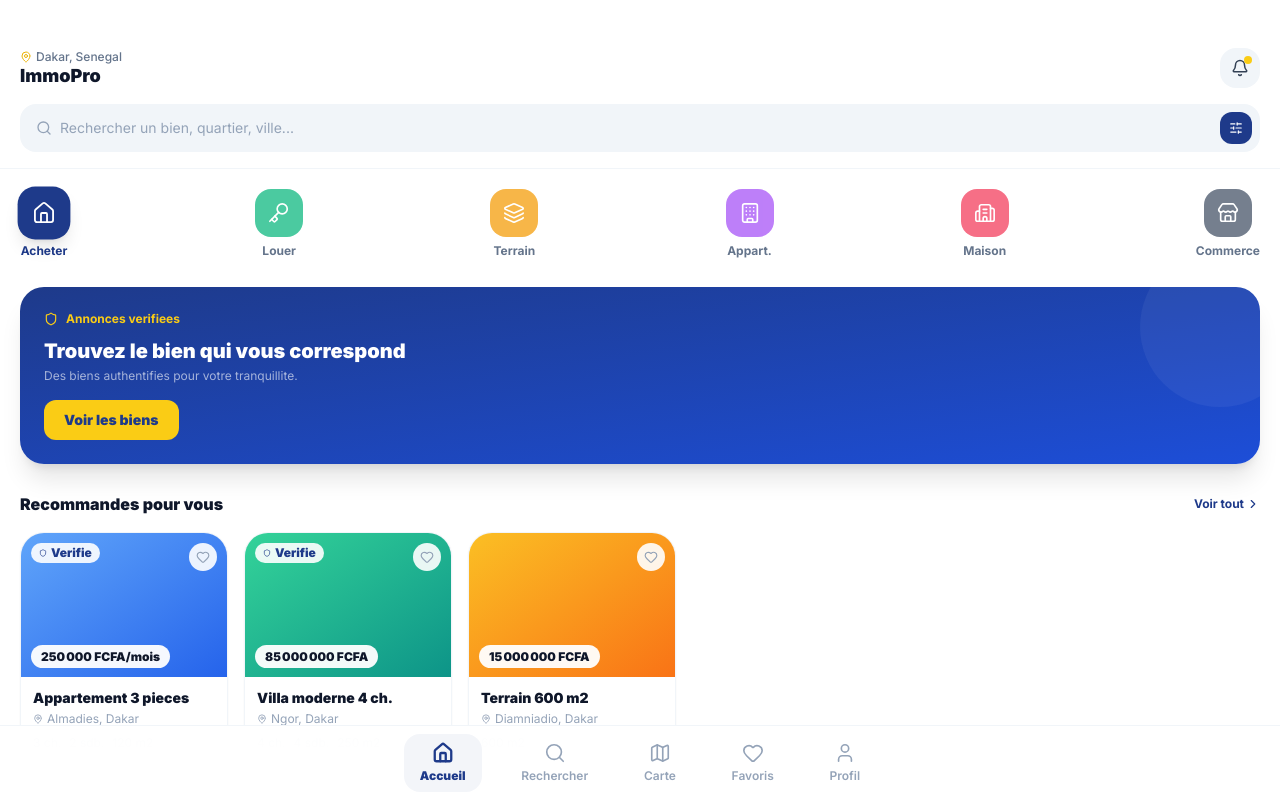
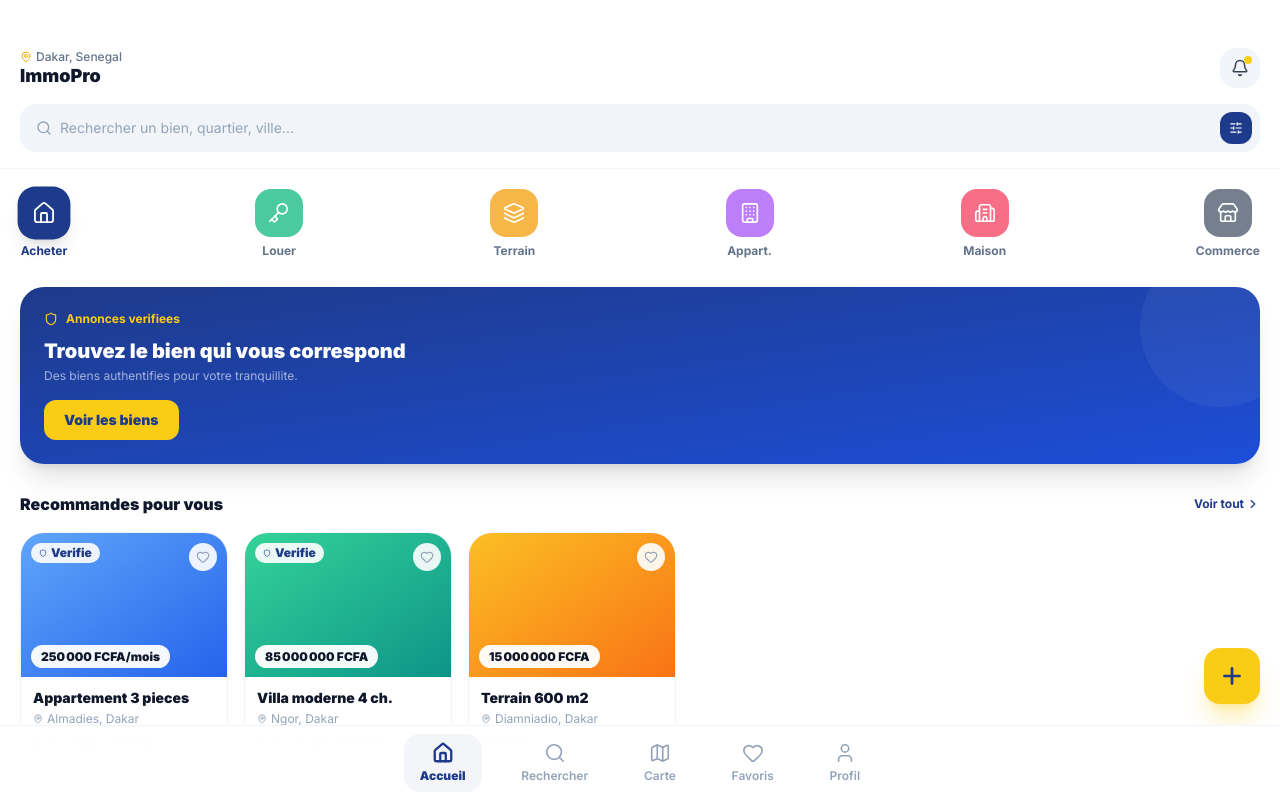
Before and after one commit to Amdyb/ImmoPro, a Next.js app: page /home in a window 1280 px wide. Shown: the top 800 px of the page. Built offline with nearby package versions, Linux system fonts and the light colour scheme; no server answers.

Commit message:
feat: floating add property button

```diff
--- a/src/app/(main)/home/page.tsx
+++ b/src/app/(main)/home/page.tsx
@@ -3,7 +3,7 @@
 export const dynamic = 'force-dynamic'
 
 import { useState, useEffect } from 'react'
-import { Search, Bell, MapPin, SlidersHorizontal, Heart, ChevronRight, Shield, Home, Key, Layers, Building, Building2, Store } from 'lucide-react'
+import { Search, Bell, MapPin, SlidersHorizontal, Heart, ChevronRight, Shield, Home, Key, Layers, Building, Building2, Store, Plus } from 'lucide-react'
 import { cn, formatPrice } from '@/lib/utils'
 import Link from 'next/link'
 
@@ -227,6 +227,12 @@ export default function HomePage() {
         </section>
         <div className="h-4" />
       </div>
+
+      {/* Floating Add Button */}
+      <a href="/add-property"
+        className="fixed bottom-24 right-5 z-50 w-14 h-14 bg-yellow-400 rounded-2xl flex items-center justify-center shadow-xl shadow-yellow-400/30 active:scale-95 transition-transform">
+        <Plus size={26} className="text-blue-900" strokeWidth={2.5} />
+      </a>
     </div>
   )
 }
```
